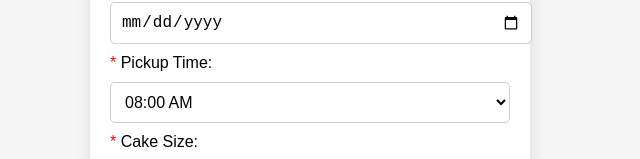
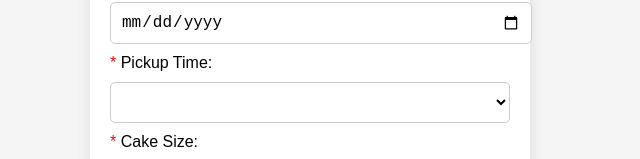
Before and after one commit to xssystem/thesisters, a plain HTML site: page index.html in a window 1280 px wide. Shown: the part 537-696 px from the top of the page, without its empty margins (330-970 px from the left). Drawn offline with Linux system fonts and the light colour scheme.

Commit message:
Update index.html

```diff
--- a/index.html
+++ b/index.html
@@ -147,6 +147,7 @@
 <input type='date' id='pickupDate' name='pickupDate' required min=''>
     <label for='pickupTime'><span class='required'>*</span> Pickup Time:</label>
     <select id='pickupTime' name='pickupTime' required>
+      <option value=''></option>
       <option value='08:00'>08:00 AM</option>
       <option value='08:30'>08:30 AM</option>
       <option value='09:00'>09:00 AM</option>
```
